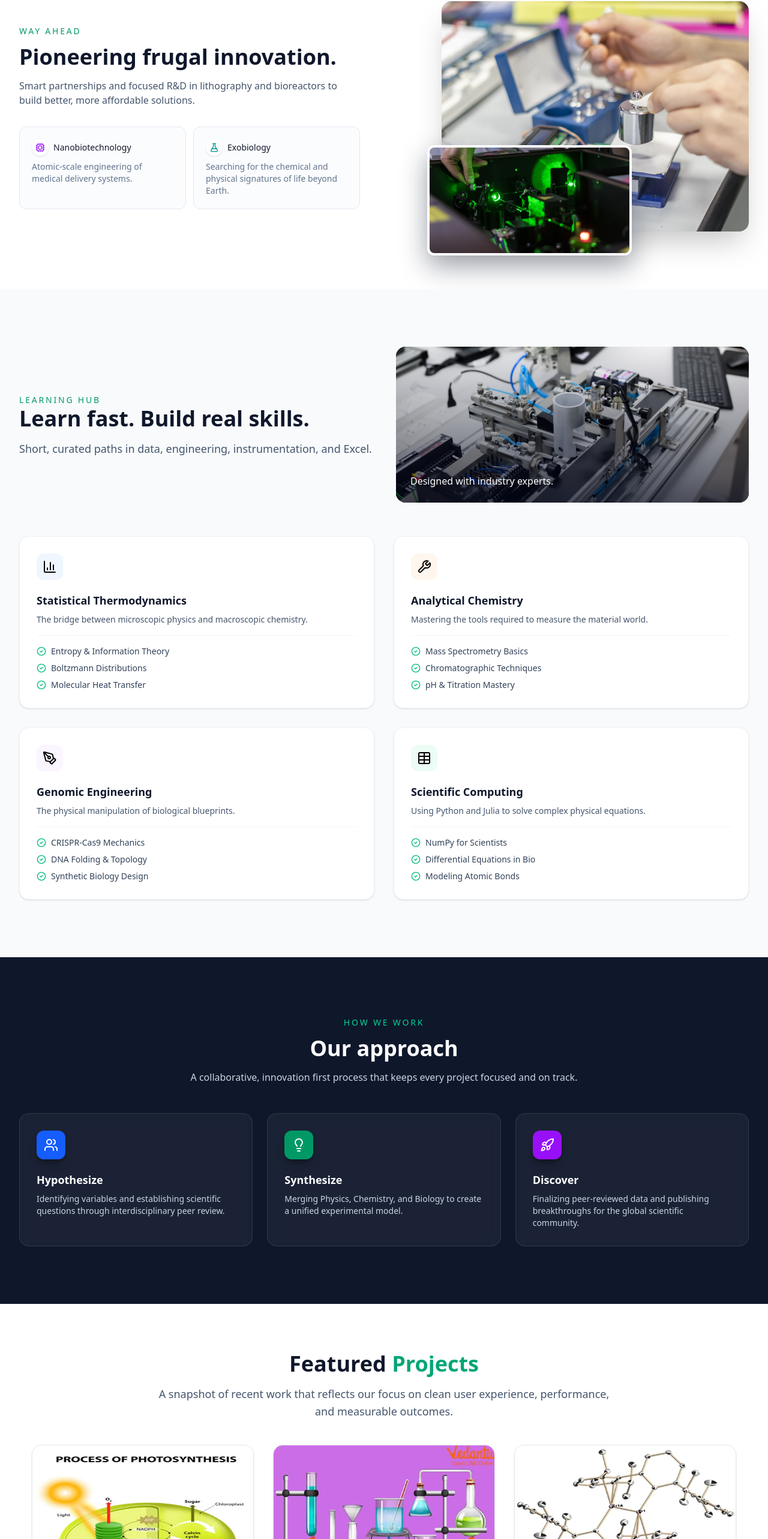
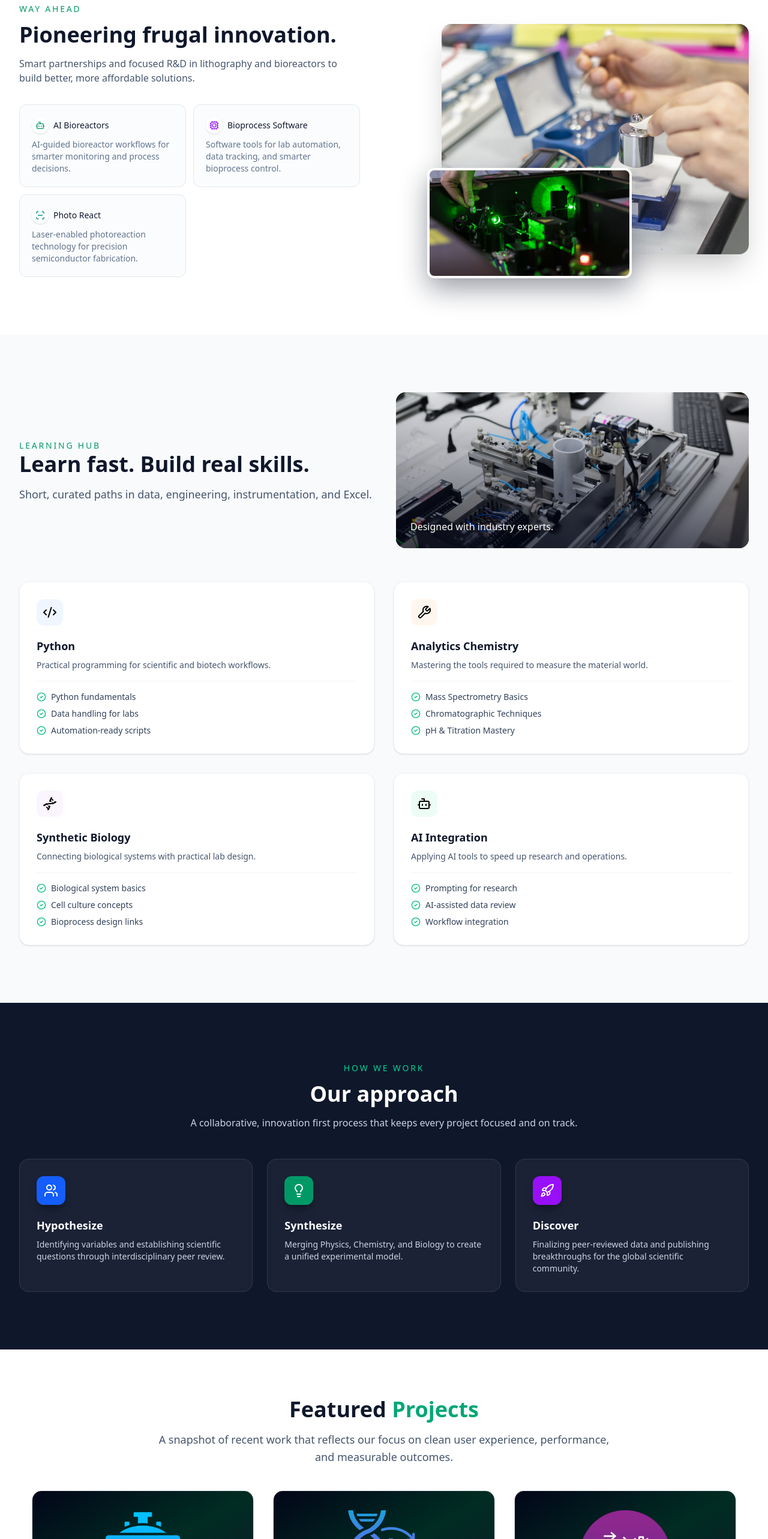
Before and after one commit to YM-Solutions-Official/bionex, a React (Vite) app: page / in a window 1280 px wide. Shown: the part 894-3460 px from the top of the page at 60% size. Built offline with nearby package versions, Linux system fonts and the light colour scheme.

Commit message:
text chagnes

```diff
--- a/src/components/ContactUs.tsx
+++ b/src/components/ContactUs.tsx
@@ -25,7 +25,7 @@ export default function ContactUs() {
             <ContactItem
               icon={<Mail className="h-5 w-5" />}
               title="Email us"
-              detail="contact@projectbionex.com"
+              detail="official.bionex@gmail.com"
             />
             <ContactItem
               icon={<Phone className="h-5 w-5" />}
--- a/src/components/layout/Footer/Footer.tsx
+++ b/src/components/layout/Footer/Footer.tsx
@@ -10,8 +10,6 @@ import {
 } from '@/lib/constants/footer.constants'
 
 export default function Footer() {
-  const year = new Date().getFullYear()
-
   return (
     <footer className="w-full border-t border-slate-200 bg-white text-slate-800 font-sans">
       {/* Top label line -->
@@ -94,54 +92,6 @@ export default function Footer() {
           </section>
         </div>
       </div>
-
-      {/* Bottom bar */}
-      <div className="border-t border-slate-200 bg-white py-6">
-        <div className="mx-auto max-w-7xl px-4 sm:px-6">
-          <div className="grid grid-cols-1 items-center gap-4 md:grid-cols-3">
-            {/* 1. Copyright - Left */}
-            <div className="text-center text-xs text-slate-400 md:text-left">
-              © {year} <span className="text-slate-600">BioNex Systems</span>
-            </div>
-
-            {/* 2. Agency Credit - Center */}
-            <div className="flex justify-center items-center gap-2">
-              <div className="h-px w-4 bg-slate-200" />
-              <p className="text-[10px] font-bold uppercase tracking-[0.2em] text-slate-300">
-                Designed by{' '}
-                <a
-                  href="https://www.ymsolutions.in/"
-                  target="_blank"
-                  rel="noopener noreferrer"
-                  className="text-slate-900 hover:text-emerald-600 transition-colors"
-                  aria-label="YM Solutions website"
-                >
-                  YM Solutions
-                </a>
-              </p>
-              <div className="h-px w-4 bg-slate-200" />
-            </div>
-
-            {/* 3. Legal Links - Right */}
-            <nav className="flex justify-center gap-6 text-xs font-medium text-slate-500 md:justify-end">
-              <a
-                href="/service"
-                className="transition-all hover:text-emerald-600"
-                aria-label="Terms of service"
-              >
-                Terms
-              </a>
-              <a
-                href="/privacy"
-                className="transition-all hover:text-emerald-600"
-                aria-label="Privacy policy"
-              >
-                Privacy
-              </a>
-            </nav>
-          </div>
-        </div>
-      </div>
     </footer>
   )
 }
--- a/src/features/contact/components/ContactInfo.tsx
+++ b/src/features/contact/components/ContactInfo.tsx
@@ -29,7 +29,7 @@ export function ContactInfo() {
         <ContactItem
           icon={Mail}
           title="Email us"
-          detail="contact@projectbionex.com"
+          detail="official.bionex@gmail.com"
         />
         <ContactItem icon={Phone} title="Call us" detail="+91 99717 49689" />
         <ContactItem
--- a/src/features/projects/components/ProjectCard.tsx
+++ b/src/features/projects/components/ProjectCard.tsx
@@ -23,11 +23,11 @@ export default function ProjectCard({
 }: ProjectCardProps) {
   return (
     <article className="group w-92.5 relative max-sm:w-[90%] h-105 rounded-2xl border border-gray-200 overflow-hidden bg-card shadow-sm hover:shadow-md hover:-translate-y-1 transition duration-500">
-      <div className="relative h-54 overflow-hidden">
+      <div className="relative h-54 overflow-hidden bg-linear-to-br from-slate-950 via-emerald-950 to-slate-900">
         <img
           src={image || '/placeholder.svg'}
           alt={`${title} - Featured biotech project showcasing precision engineering`}
-          className="h-full w-full object-fill object-center group-hover:scale-105 transition-transform"
+          className="h-full w-full object-contain object-center p-8 group-hover:scale-105 transition-transform"
           width={400}
           height={250}
         />
@@ -53,7 +53,7 @@ export default function ProjectCard({
 
         <div className="absolute bottom-0 left-0 rounded-tr-2xl px-6 py-2 text-white bg-emerald-600 translate-y-full group-hover:translate-y-0 transition duration-400">
           <Link to={link} className="inline-flex items-center text-sm">
-            View Live <ArrowUpRight className="ml-1 h-3 w-3" />
+            Click React <ArrowUpRight className="ml-1 h-3 w-3" />
           </Link>
         </div>
       </div>
--- a/src/lib/constants/approach.constants.ts
+++ b/src/lib/constants/approach.constants.ts
@@ -3,7 +3,14 @@
  * @description Approach steps and strategy constants
  */
 
-import { Cpu, FlaskConical, Lightbulb, Rocket, Users } from 'lucide-react'
+import {
+  Bot,
+  Cpu,
+  Lightbulb,
+  Rocket,
+  ScanLine,
+  Users,
+} from 'lucide-react'
 import type { ApproachStep, CTAButton, WayAheadCard } from '@/lib/types'
 
 export const APPROACH_STEPS: Array<ApproachStep> = [
@@ -32,16 +39,24 @@ export const APPROACH_STEPS: Array<ApproachStep> = [
 
 export const WAY_AHEAD_CARDS: Array<WayAheadCard> = [
   {
+    icon: Bot,
+    title: 'AI Bioreactors',
+    description:
+      'AI-guided bioreactor workflows for smarter monitoring and process decisions.',
+    color: 'text-emerald-600',
+  },
+  {
     icon: Cpu,
-    title: 'Nanobiotechnology',
-    description: 'Atomic-scale engineering of medical delivery systems.',
+    title: 'Bioprocess Software',
+    description:
+      'Software tools for lab automation, data tracking, and smarter bioprocess control.',
     color: 'text-purple-600',
   },
   {
-    icon: FlaskConical,
-    title: 'Exobiology',
+    icon: ScanLine,
+    title: 'Photo React',
     description:
-      'Searching for the chemical and physical signatures of life beyond Earth.',
+      'Laser-enabled photoreaction technology for precision semiconductor fabrication.',
     color: 'text-teal-600',
   },
 ]
--- a/src/lib/constants/contact.constants.ts
+++ b/src/lib/constants/contact.constants.ts
@@ -9,7 +9,7 @@ export const CONTACT_METHODS: Array<ContactMethod> = [
   {
     icon: '📩',
     title: 'Email us at',
-    detail: 'contact@projectbbionex.com',
+    detail: 'official.bionex@gmail.com',
   },
   {
     icon: '📞',
--- a/src/lib/constants/courses.constants.ts
+++ b/src/lib/constants/courses.constants.ts
@@ -3,26 +3,25 @@
  * @description Learning and course constants
  */
 
-import { BarChart3, PenTool, Table, Wrench } from 'lucide-react'
+import { Bot, Code2, Dna, Wrench } from 'lucide-react'
 import type { CourseItem } from '@/lib/types'
 
 export const COURSES_DATA: Array<CourseItem> = [
   {
-    icon: BarChart3,
+    icon: Code2,
     bg: 'bg-blue-50',
-    title: 'Statistical Thermodynamics',
-    description:
-      'The bridge between microscopic physics and macroscopic chemistry.',
+    title: 'Python',
+    description: 'Practical programming for scientific and biotech workflows.',
     list: [
-      'Entropy & Information Theory',
-      'Boltzmann Distributions',
-      'Molecular Heat Transfer',
+      'Python fundamentals',
+      'Data handling for labs',
+      'Automation-ready scripts',
     ],
   },
   {
     icon: Wrench,
     bg: 'bg-orange-50',
-    title: 'Analytical Chemistry',
+    title: 'Analytics Chemistry',
     description: 'Mastering the tools required to measure the material world.',
     list: [
       'Mass Spectrometry Basics',
@@ -31,25 +30,25 @@ export const COURSES_DATA: Array<CourseItem> = [
     ],
   },
   {
-    icon: PenTool,
+    icon: Dna,
     bg: 'bg-purple-50',
-    title: 'Genomic Engineering',
-    description: 'The physical manipulation of biological blueprints.',
+    title: 'Synthetic Biology',
+    description: 'Connecting biological systems with practical lab design.',
     list: [
-      'CRISPR-Cas9 Mechanics',
-      'DNA Folding & Topology',
-      'Synthetic Biology Design',
+      'Biological system basics',
+      'Cell culture concepts',
+      'Bioprocess design links',
     ],
   },
   {
-    icon: Table,
+    icon: Bot,
     bg: 'bg-emerald-50',
-    title: 'Scientific Computing',
-    description: 'Using Python and Julia to solve complex physical equations.',
+    title: 'AI Integration',
+    description: 'Applying AI tools to speed up research and operations.',
     list: [
-      'NumPy for Scientists',
-      'Differential Equations in Bio',
-      'Modeling Atomic Bonds',
+      'Prompting for research',
+      'AI-assisted data review',
+      'Workflow integration',
     ],
   },
 ]
--- a/src/lib/constants/footer.constants.ts
+++ b/src/lib/constants/footer.constants.ts
@@ -26,8 +26,8 @@ export const FOOTER_CONTACT_INFO: Array<ContactInfo> = [
   },
   {
     icon: Mail,
-    value: 'contact@projecctbionex.com',
-    href: 'mailto:contact@projecctbionex.com',
+    value: 'official.bionex@gmail.com',
+    href: 'mailto:official.bionex@gmail.com',
   },
   {
     icon: Phone,
--- a/src/lib/constants/projects.constants.ts
+++ b/src/lib/constants/projects.constants.ts
@@ -7,27 +7,27 @@ import type { ProjectItem } from '@/lib/types'
 
 export const PROJECTS_DATA: Array<ProjectItem> = [
   {
-    title: 'Project Photosynthesis 2.0',
+    title: 'Bioreact',
     description:
-      'Applying quantum physics to increase photon absorption efficiency in synthetic chloroplasts.',
-    image: '/images/project-1.webp',
-    tags: ['Biophysics', 'Quantum Science', 'Botany'],
+      'A smart bioreactor concept focused on controlled growth, monitoring, and process reliability.',
+    image: '/icons/bioreactor-design.png',
+    tags: ['Bioreactor', 'Automation', 'AI'],
     link: '#',
   },
   {
-    title: 'ChemiCompute Alpha',
+    title: 'Photo React',
     description:
-      'A cloud platform for simulating complex organic chemical reactions before wet-lab testing.',
-    image: '/images/project-2.webp',
-    tags: ['Chemistry', 'SaaS', 'Computation'],
+      'A photobioreaction workflow for light-driven experiments and responsive lab control.',
+    image: '/icons/bioprocess-analysis.png',
+    tags: ['Photoreaction', 'Chemistry', 'Control'],
     link: '#',
   },
   {
-    title: 'Bio-Crystal X-Ray',
+    title: 'Click React',
     description:
-      'Advanced crystallography imaging to map the physical structure of unknown viral proteins.',
-    image: '/images/project-3.webp',
-    tags: ['Physics', 'Virology', 'Imaging'],
+      'A click-reaction project designed for faster synthesis planning and experiment tracking.',
+    image: '/icons/automation.png',
+    tags: ['Click Chemistry', 'Synthesis', 'Tracking'],
     link: '#',
   },
 ]
--- a/src/lib/seo/schema.ts
+++ b/src/lib/seo/schema.ts
@@ -33,7 +33,7 @@ export function generateOrganizationSchema() {
       '@type': 'ContactPoint',
       telephone: '+91-99717-49689',
       contactType: 'Customer Support',
-      email: 'contact@projectbionex.com',
+      email: 'official.bionex@gmail.com',
     },
   }
 }
@@ -103,7 +103,7 @@ export function generateLocalBusinessSchema() {
       addressCountry: 'IN',
     },
     telephone: '+91-99717-49689',
-    email: 'contact@projectbionex.com',
+    email: 'official.bionex@gmail.com',
     url: 'https://bionex.com',
     priceRange: '$$',
   }
```
